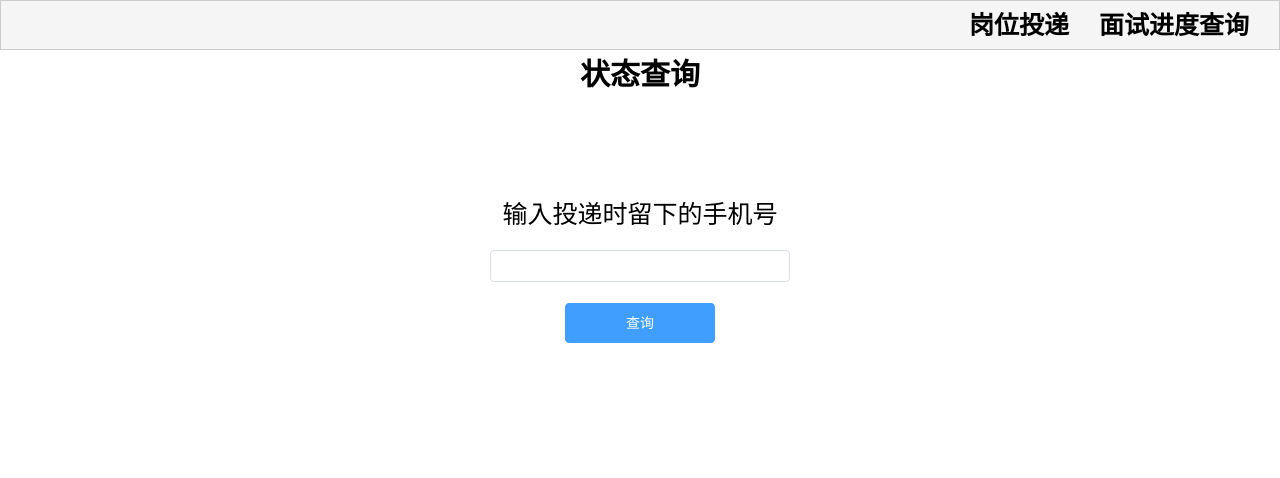
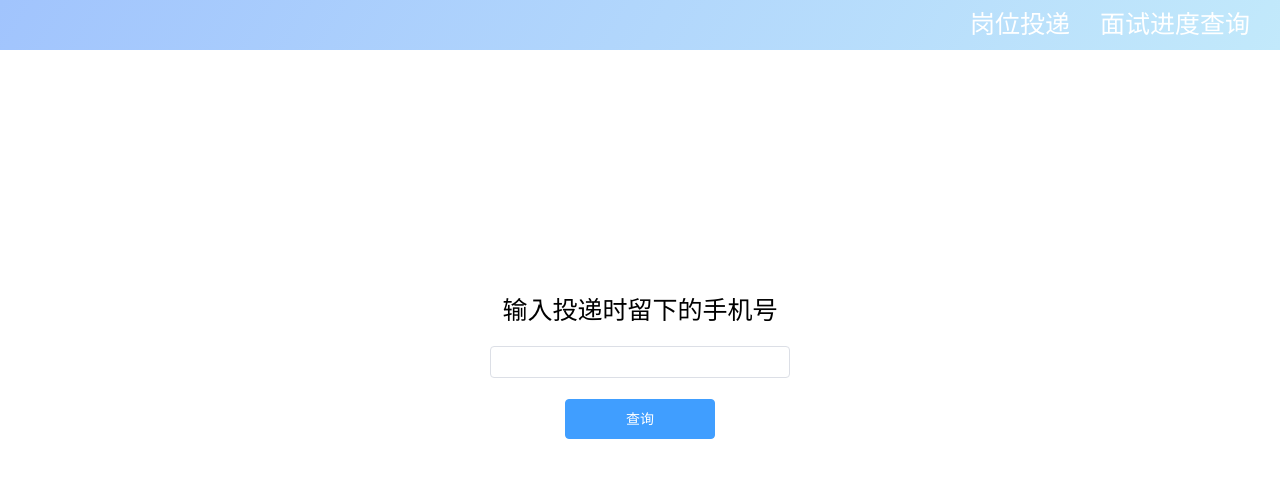
Before and after one commit to faga1/enroll, a Vue app: page /#/user/search in a window 1280 px wide. Shown: the top 478 px of the page. Built offline with nearby package versions, Linux system fonts and the light colour scheme.

Commit message:
deliver样式

```diff
--- a/public/index.html
+++ b/public/index.html
@@ -3,7 +3,7 @@
   <head>
     <meta charset="utf-8">
     <meta http-equiv="X-UA-Compatible" content="IE=edge">
-    <meta name="viewport" content="width=device-width,initial-scale=1.0">
+    <meta name="viewport" content="width=device-width, initial-scale=1.0, maximum-scale=1.0, minimum-scale=1.0, user-scalable=no, target-densitydpi=device-dpi" />
     <meta base ="./">
     <link rel="icon" href="<%= BASE_URL %>/favicon.ico">
     <title>为之工作室</title>
--- a/src/views/user/deliver.vue
+++ b/src/views/user/deliver.vue
@@ -1,7 +1,7 @@
 <template>
     <div class="deliver">
         <div class="title">为之工作室365天持续招新</div>
-        <div class="stationItem"  v-for="(item,index) in stationList" :key="item.name">
+        <div class="stationItem"  v-for="(item,index) in stationList" :key="item.name" >
             <div class="stationItem-header">
                 <span>{{item.name}}</span>
                 <el-button
@@ -65,17 +65,21 @@
         width:80%;
         margin: 0 auto;
         padding:20px;
-        background-color:gainsboro;
+        background-image: linear-gradient(120deg, #a1c4fd 0%, #c2e9fb 100%);
+        border-radius: 4px;
         margin-bottom: 50px;
        .stationItem-header{
             display: flex;
             position: relative;
             font-weight: 600;
+            color: #ffffff;
             .requireBtn{
                 margin-left:auto;
-
             }
 
+       }
+       .el-button{
+           color:#666;
        }
        .stationRequire{
            transition: max-height .5s;
--- a/src/views/user/search.vue
+++ b/src/views/user/search.vue
@@ -1,5 +1,4 @@
 <template>
-    <div class="title">状态查询</div>
     <div class="search">
         <div class="label">输入投递时留下的手机号</div>
         <el-input v-model="phoneNumber"></el-input>
@@ -37,14 +36,9 @@ async function getStatus(Number: string){
 
 </script>
 <style lang="less" scoped>
-.title{
-    font-size: 30px;
-    font-weight: 600;
-    text-align: center;
-}
 .search{
     width:50vw;
-    margin:100px auto;
+    margin:30vh auto;
 
     .label{
         text-align: center;
--- a/src/views/user/user.vue
+++ b/src/views/user/user.vue
@@ -20,12 +20,11 @@
         width:100%;
         height: 50px;
         line-height: 50px;
-        background-color:whitesmoke;
-        border: 1px solid #ccc;
+        background-image: linear-gradient(120deg, #a1c4fd 0%, #c2e9fb 100%);
         a{
             text-decoration: none;
-            color: #000000;
-            font-weight: 600;
+            color: #ffffff;
+            font-weight: 400;
             margin-right: 30px;
         }
     }
```
